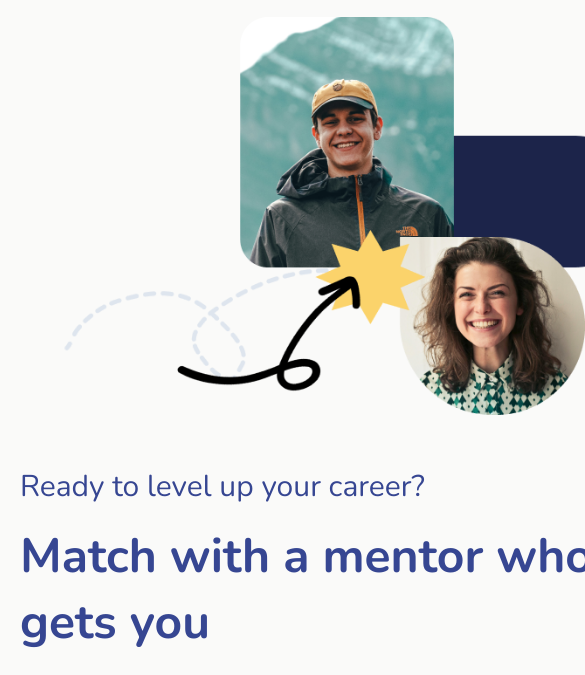
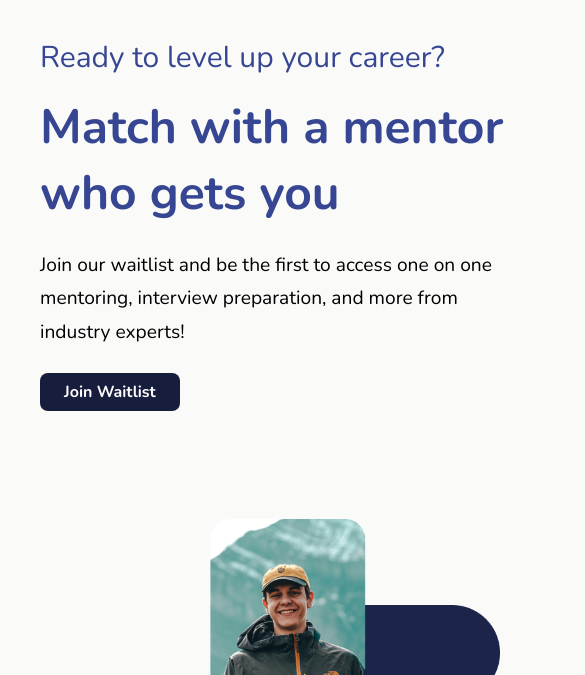
Before and after one commit to henrylin03/intellex-pre-registration-page, a website: page index.html in a window 390 px wide. Shown: the part 102-777 px from the top of the page, 585 px wide, since content can reach past the window. Drawn offline with nearby package versions, Linux system fonts and the light colour scheme.

Commit message:
style: ensure that the header, footer, and main section all take up the entirety of the viewport, so that on smaller screens, the header and footer don't get chopped off

```diff
--- a/index.html
+++ b/index.html
@@ -26,6 +26,7 @@
   </header>
 
   <main>
+    <div class="grid">
       <div class="text-container">
         <hgroup>
           <h3>Ready to level up your career?</h3>
@@ -35,11 +36,11 @@
           industry experts!</p>
         <button type="button">Join Waitlist</button>
       </div>
-
       <figure>
         <img src="./assets/hero.png"
           alt="Mentees smiling because they've found the mentor that matches the skillsets they are trying to develop">
       </figure>
+    </div>
   </main>
 
   <footer>
--- a/style.css
+++ b/style.css
@@ -7,7 +7,6 @@
   --yellow-500: rgb(255, 204, 86);
   --gray-200: rgb(229, 231, 235);
   --stone-50: rgb(250, 250, 249);
-
   --border-divider: 1px var(--gray-200) solid;
 }
 
@@ -22,9 +21,9 @@ body {
   color: var(--blue-500);
   background-color: var(--stone-50);
 
-  /* flexbox */
-  display: flex;
-  flex-direction: column;
+  /* grid */
+  display: grid;
+  grid-template-rows: 1fr 10fr 1fr;
 }
 
 h1,
@@ -81,16 +80,18 @@ h2>.smaller {
 
 /* MAIN */
 main {
-  flex: 1;
-  padding: 80px 0;
-  width: clamp(700px, 70dvw, 100%);
-  margin: 0 auto;
+  display: grid;
+  align-items: center;
+  padding: 40px;
+}
 
-  /* grid */
+main>.grid {
   display: grid;
-  grid-template-columns: repeat(auto-fit, minmax(550px, 1fr));
+  grid-template-columns: repeat(auto-fit, minmax(500px, 1fr));
   align-items: center;
-  gap: 16px;
+  max-width: 100%;
+  height: 100%;
+  margin: auto;
 }
 
 /* MAIN - LEFT SIDE */
@@ -116,7 +117,7 @@ h3 {
 }
 
 h1 {
-  font-size: clamp(3.5rem, 48px, 12vw);
+  font-size: clamp(3rem, 48px, 12vw);
 }
 
 p {
@@ -160,48 +161,9 @@ main>figure {
 }
 
 main img {
-  height: 100%;
-}
-
-/* grid collapse */
-@media only screen and (max-width: 1685px) {
-  main {
-    padding: 4px 20px;
-  }
-
-  /* put image on top */
-  main>figure {
-    order: -1;
-  }
-
-  .text-container {
-    padding-bottom: 20px;
-  }
-}
-
-/* mobile breakpoint */
-@media only screen and (max-width: 768px) {
-  .text-container {
-    gap: 4px;
-  }
-
-  hgroup {
-    gap: 16px;
-  }
-
-  h1 {
-    font-size: 3rem;
-  }
-
-  button {
-    font-size: 1rem;
-    padding: 8px 24px;
-  }
-
-  main img {
-    width: 100%;
-    max-height: 50dvh;
-  }
+  object-fit: cover;
+  width: 100%;
+  max-height: 100%;
 }
 
 /* FOOTER */
@@ -256,3 +218,36 @@ dialog {
   background-color: #989fad;
   opacity: .5;
 }
+
+/* MEDIA QUERIES */
+/* grid collapse */
+@media only screen and (max-width: 1685px) {
+  /* main {
+    padding: 4px 20px;
+  } */
+
+  /* put image on top */
+  main>figure {
+    order: -1;
+  }
+
+  /* .text-container {
+    padding-bottom: 20px;
+  } */
+}
+
+/* mobile */
+@media only screen and (max-width: 768px) {
+  .text-container {
+    gap: 4px;
+  }
+
+  hgroup {
+    gap: 16px;
+  }
+
+  button {
+    font-size: 1rem;
+    padding: 8px 24px;
+  }
+}
```
Lines whose indentation alone changed are shown as unchanged.
